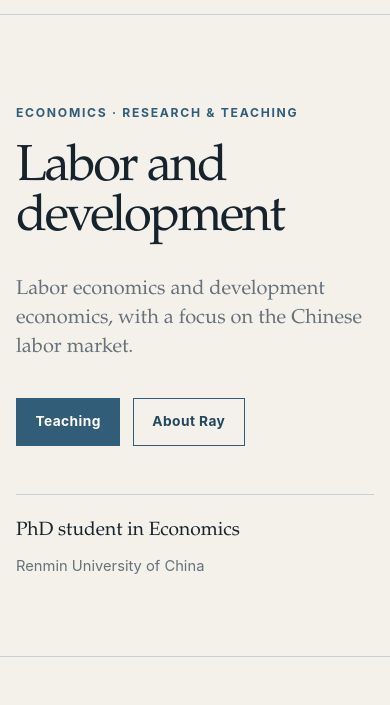
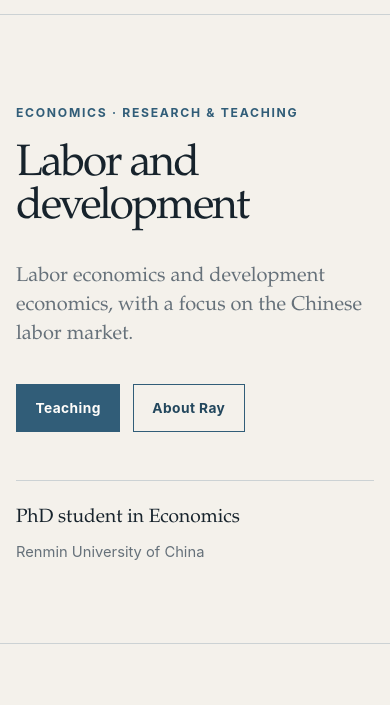
Before and after one commit to seankoray/seankoray.github.io, an Astro site: page / in a window 390 px wide. Shown: the part 116-821 px from the top of the page. Built offline with nearby package versions, Linux system fonts and the light colour scheme; Astro itself is replaced by a stand-in of ours.

Commit message:
style: reduce primary page headings

```diff
--- a/src/styles/global.css
+++ b/src/styles/global.css
@@ -201,7 +201,7 @@ main {
 
 .hero h1 {
 	max-width: 13ch;
-	font-size: clamp(3.1rem, 7vw, 5.8rem);
+	font-size: clamp(2.8rem, 5.5vw, 4.5rem);
 }
 
 .page-header {
@@ -209,7 +209,7 @@ main {
 }
 
 .page-header h1 {
-	font-size: clamp(2.75rem, 5.8vw, 4.8rem);
+	font-size: clamp(2.4rem, 4.4vw, 3.75rem);
 }
 
 .hero-copy,
@@ -508,7 +508,7 @@ main {
 	}
 
 	.hero h1 {
-		font-size: clamp(3rem, 13vw, 4.6rem);
+		font-size: clamp(2.75rem, 11vw, 3.8rem);
 	}
 
 	.hero-aside {
```
